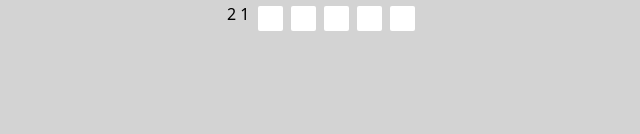
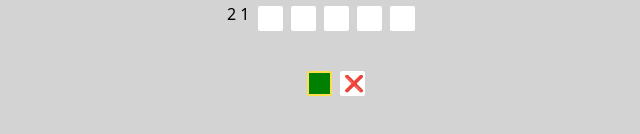
Before and after one commit to thomasdelauro22/nonogram, a Next.js app: page / in a window 1280 px wide. Shown: the part 242-376 px from the top of the page, without its empty margins (304-944 px from the left). Built offline with nearby package versions, Linux system fonts and the light colour scheme.

Commit message:
add mouse state selection pixels

```diff
--- a/components/Gameboard.tsx
+++ b/components/Gameboard.tsx
@@ -2,6 +2,7 @@ import { useEffect, useState } from "react";
 import Hints from "./Hints";
 import Pixel from "./Pixel";
 import { isLineComplete } from "@/solver/main";
+import StatePixel from "./StatePixel";
 
 export type GameboardTypes = {
   width: number;
@@ -17,6 +18,9 @@ const Gameboard: React.FC<GameboardTypes> = ({ width, height, hints }) => {
   // so we can check the completion status of the line
   const [stateRowChange, setStateRowChange] = useState(-1);
   const [stateColChange, setStateColChange] = useState(-1);
+
+  // Controls what state the pixels are set to when clicked
+  const [mouseState, setMouseState] = useState("shaded");
 
   useEffect(() => {
     if (stateRowChange != -1 && stateColChange != -1) {
@@ -108,6 +112,7 @@ const Gameboard: React.FC<GameboardTypes> = ({ width, height, hints }) => {
           setStateColChange={setStateColChange}
           row={i}
           col={j}
+          mouseState={mouseState}
         ></Pixel>
       );
     }
@@ -118,7 +123,23 @@ const Gameboard: React.FC<GameboardTypes> = ({ width, height, hints }) => {
     ]);
   }
 
-  return <>{pixelArray}</>;
+  return (
+    <>
+      {pixelArray}
+      <div className="flex flex-row relative justify-center mt-8">
+        <StatePixel
+          currState={mouseState}
+          stateValue="shaded"
+          setMouseState={setMouseState}
+        ></StatePixel>
+        <StatePixel
+          currState={mouseState}
+          stateValue="unshaded"
+          setMouseState={setMouseState}
+        ></StatePixel>
+      </div>
+    </>
+  );
 };
 
 export default Gameboard;
--- a/components/Pixel.tsx
+++ b/components/Pixel.tsx
@@ -4,6 +4,7 @@ export type PixelTypes = {
   row: number;
   setStateColChange: any;
   col: number;
+  mouseState: string;
 };
 
 const Pixel: React.FC<PixelTypes> = ({
@@ -12,16 +13,18 @@ const Pixel: React.FC<PixelTypes> = ({
   row,
   setStateColChange,
   col,
+  mouseState,
 }) => {
   let [state, setState] = stateControls;
 
   const handleClick = () => {
-    if (state === "unknown") {
-      setState("shaded");
-    } else if (state === "shaded") {
-      setState("unshaded");
-    } else {
-      setState("unknown");
+    // Change directly to the mouse state
+    // Otherwise, make it unknown
+    if (state !== mouseState) {
+      setState(mouseState);
+    }
+    else {
+        setState("unknown");
     }
     setStateColChange(col);
     setStateRowChange(row);
--- /dev/null
+++ b/components/StatePixel.tsx
@@ -0,0 +1,34 @@
+export type StatePixelTypes = {
+  stateValue: string;
+  setMouseState: any;
+  currState: string;
+};
+
+const Pixel: React.FC<StatePixelTypes> = ({
+  stateValue,
+  setMouseState,
+  currState,
+}) => {
+  const handleClick = () => {
+    setMouseState(stateValue);
+  };
+
+  const hasBorder = currState === stateValue;
+
+  return (
+    <div
+      className={`${
+        hasBorder ? "border-2 border-yellow-300" : ""
+      } ${stateValue} m-1`}
+      onClick={handleClick}
+    >
+      {stateValue === "unshaded" ? (
+        <div className={`${hasBorder ? "ml-[0.15rem] -mt-[0.1rem]" : "ml-[0.275rem]"} noHover`}>&#10060;</div>
+      ) : (
+        <></>
+      )}
+    </div>
+  );
+};
+
+export default Pixel;
--- a/styles/globals.css
+++ b/styles/globals.css
@@ -110,7 +110,6 @@ a {
   width: 25px;
   height: 25px;
   background-color: white;
-  border: black;
   border-radius: 2px;
 }
 
@@ -119,7 +118,6 @@ a {
   width: 25px;
   height: 25px;
   background-color: white;
-  border: black;
   border-radius: 2px;
 }
 
@@ -133,7 +131,6 @@ a {
   width: 25px;
   height: 25px;
   background-color: green;
-  border: black;
   border-radius: 2px;
 }
 
```
